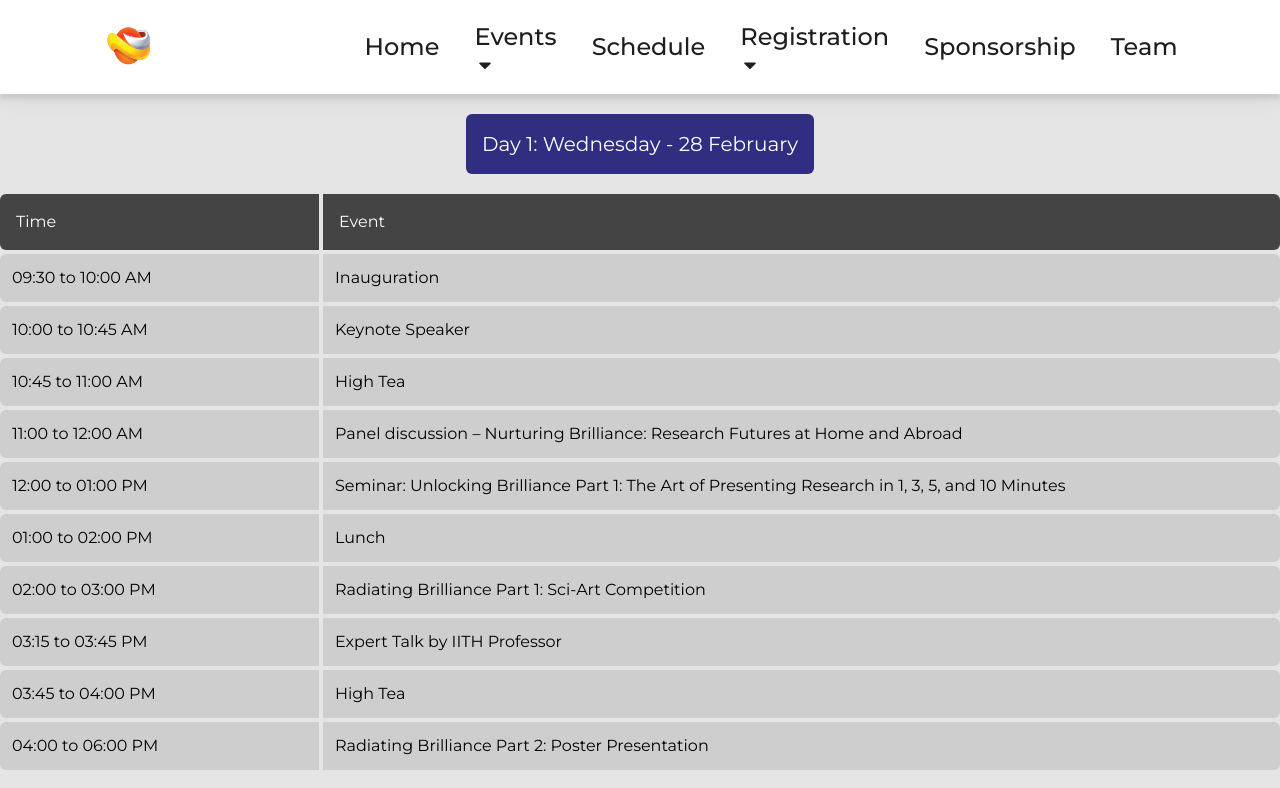
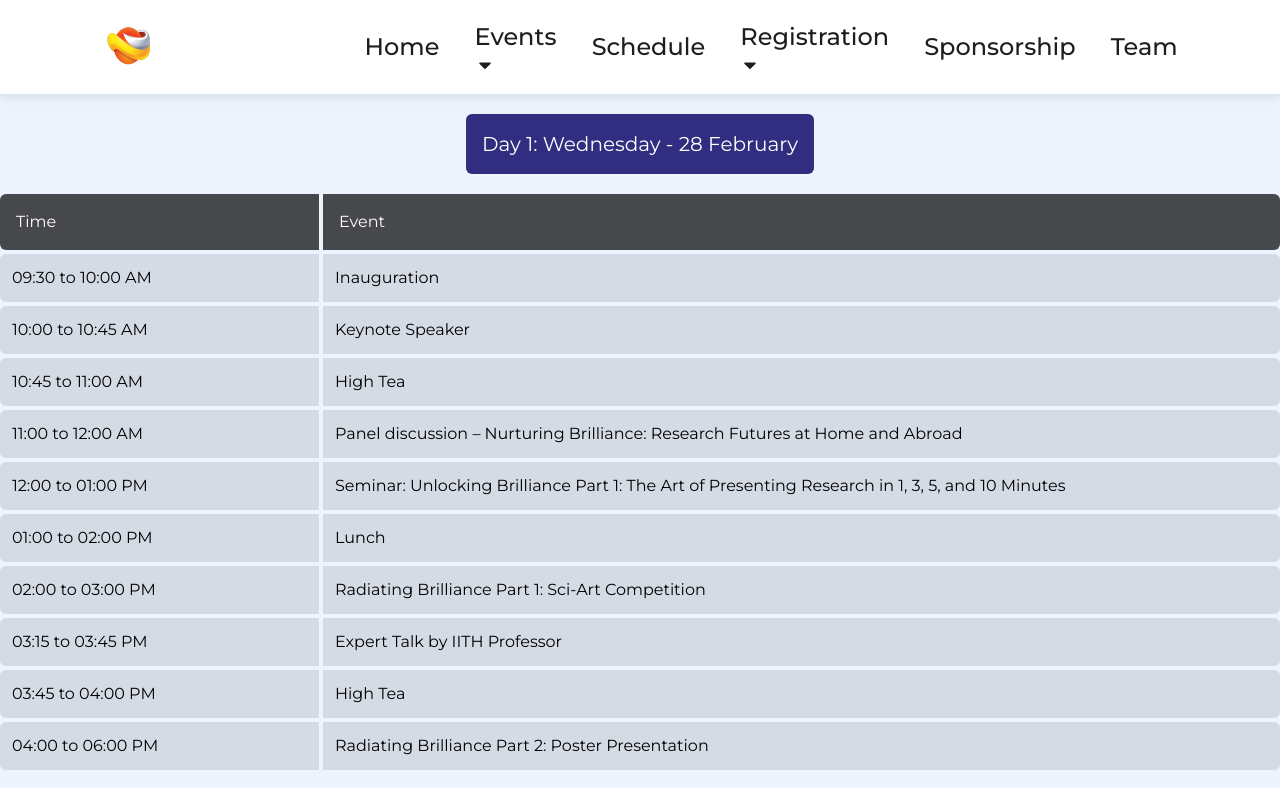
Before and after one commit to jash-j3/Research-Day-Website, a React (Create React App) app: page /Schedule in a window 1280 px wide. Shown: the top 788 px of the page. Built offline with nearby package versions, Linux system fonts and the light colour scheme; a web font is replaced by a local one.

Commit message:
small fix

```diff
--- a/src/Schedule.jsx
+++ b/src/Schedule.jsx
@@ -123,7 +123,7 @@ const data2 = [
 function Schedule() {
   return (
     <div>
-      <div className="maindiv bg-black/10">
+      <div className="maindiv bg-blue-100/50">
         <div className="sched py-5">
           <h1 className="text-xl w-fit mx-auto rounded-md mb-5 p-4 bg-indigo-900 text-white ">
             Day 1: Wednesday - 28 February
```
